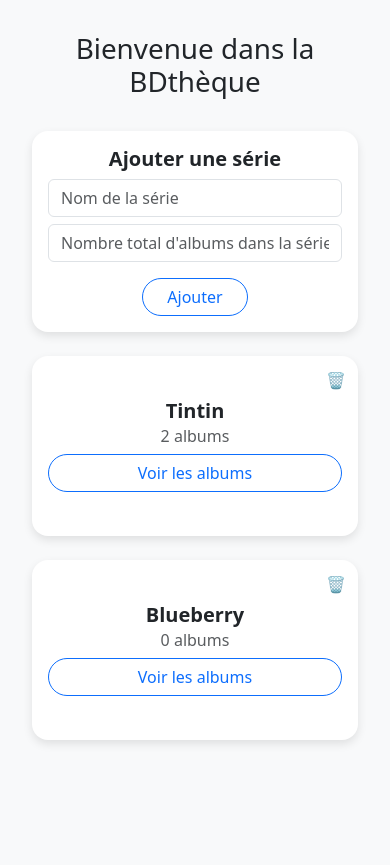
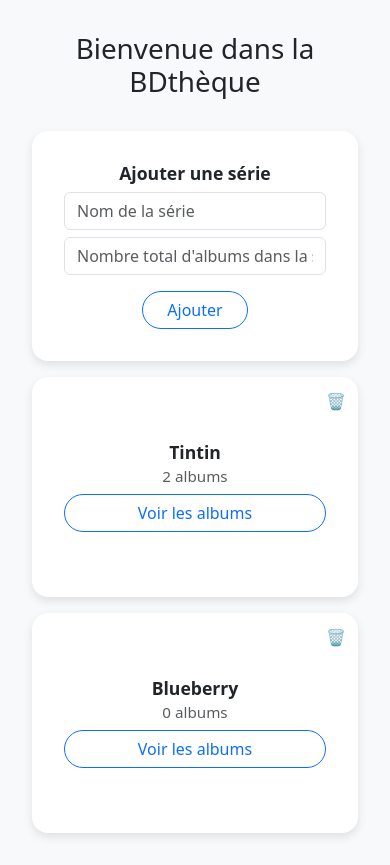
Before and after one commit to Extreme5/bd, a Django app: page /bdtheque/ in a window 390 px wide. Before the commit the page ends 744 px from the top, so only its background shows below. Run offline with Django 5.2, Linux system fonts and the light colour scheme; data comes from the database, SQL or seed files in the repository.

Commit message:
card size for phones

```diff
--- a/bdtheque/templates/base.html
+++ b/bdtheque/templates/base.html
@@ -17,7 +17,8 @@
         }
         .series-grid {
             display: grid;
-            grid-template-columns: repeat(auto-fit, minmax(250px, 1fr));
+            /* augmenter légèrement la taille minimale pour forcer des cards plus larges */
+            grid-template-columns: repeat(auto-fit, minmax(260px, 1fr));
             gap: 1.5rem;
         }
         .card {
@@ -25,11 +26,12 @@
             border-radius: 16px;
             box-shadow: 0 4px 10px rgba(0,0,0,0.1);
             transition: transform 0.15s ease, box-shadow 0.2s;
-            /* Ensure a minimum visible size on small screens */
-            min-height: 220px;
+            /* augmenter la hauteur minimale pour mobile et tablettes */
+            min-height: 240px;
             display: flex;
             flex-direction: column;
             position: relative;
+            padding: 1rem; /* espace intérieur pour rendre le contenu plus lisible */
         }
         .card:hover {
             transform: translateY(-4px);
@@ -42,9 +44,11 @@
             display: flex;
             flex-direction: column;
             justify-content: center;
+            padding: 0.75rem; /* ajustement pour mobile */
         }
         .card-title {
             font-weight: 600;
+            font-size: 1.05rem; /* légèrement plus grand pour lisibilité mobile */
         }
         .tomes-grid {
             display: grid;
@@ -73,13 +77,21 @@
         @media (max-width: 576px) {
             .series-grid {
                 grid-template-columns: 1fr;
+                gap: 1rem;
             }
             .card {
-                min-height: 180px;
+                /* augmenter encore la hauteur minimale sur tout petit écran */
+                min-height: 220px;
+                padding: 1.25rem;
+            }
+            .card .card-body {
+                padding: 0.75rem;
             }
             .tomes-grid {
                 grid-template-columns: repeat(auto-fit, minmax(40px, 1fr));
             }
+            .card-title { font-size: 1.1rem; }
+            .card-subtitle { font-size: 0.95rem; }
         }
 
 
```
